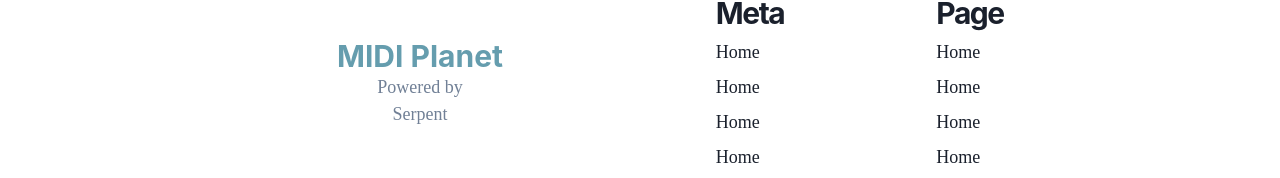
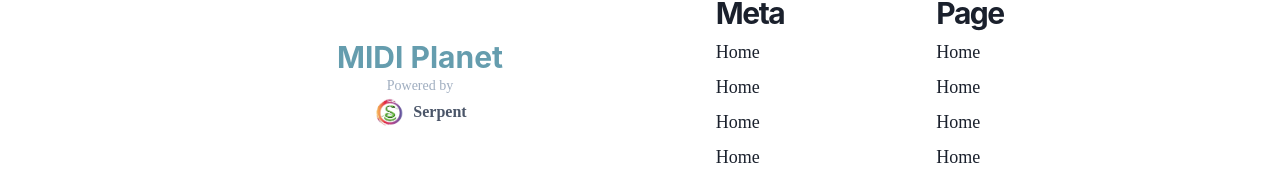
Before and after one commit to stonesaw/midi-planet-front, a Next.js app: page / in a window 1280 px wide. Shown: the part 613-791 px from the top of the page. Built offline with nearby package versions, Linux system fonts and the light colour scheme; no server answers.

Commit message:
add: header account section

```diff
--- a/src/components/footer.tsx
+++ b/src/components/footer.tsx
@@ -7,7 +7,9 @@ import {
   Grid,
   GridItem,
   Flex,
+  HStack,
 } from "@chakra-ui/react";
+import Image from "next/image";
 import NextLink from "next/link";
 
 import { Title } from "@/components/title";
@@ -33,12 +35,25 @@ const Footer = () => {
         <GridItem colSpan={2}>
           <Flex flexDir="column" align="center" justify="center" height="100%">
             <Title />
-            <Text fontSize="lg" color="gray.500">
+            <Text fontSize="sm" color="gray.400" textAlign="center">
               Powered by
             </Text>
-            <Text fontSize="lg" color="gray.500">
-              Serpent
-            </Text>
+            <HStack>
+              <Image
+                src="/serpent.png"
+                alt="Serpent Logo"
+                width={32}
+                height={32}
+              />
+              <Text
+                fontSize="md"
+                fontWeight="bold"
+                color="gray.600"
+                textAlign="center"
+              >
+                Serpent
+              </Text>
+            </HStack>
           </Flex>
         </GridItem>
 
--- /dev/null
+++ b/src/components/header/account.tsx
@@ -0,0 +1,66 @@
+import { TriangleDownIcon } from "@chakra-ui/icons";
+import {
+  Avatar,
+  HStack,
+  Link,
+  Menu,
+  MenuButton,
+  MenuDivider,
+  MenuItem,
+  MenuList,
+  Portal,
+} from "@chakra-ui/react";
+import { useSession } from "next-auth/react";
+import { signOut } from "next-auth/react";
+import NextLink from "next/link";
+import { useRouter } from "next/router";
+
+export const HeaderAccount = () => {
+  const session = useSession();
+  const router = useRouter();
+
+  if (session.status === "loading") return null;
+
+  if (session.status === "unauthenticated")
+    return (
+      <NextLink href="/login" passHref>
+        <Link
+          _hover={{ bg: "brand.500" }}
+          backgroundColor="brand.400"
+          color="white"
+          fontSize="lg"
+          px={4}
+          py={1.5}
+          borderRadius="md"
+          fontWeight={600}
+        >
+          Login
+        </Link>
+      </NextLink>
+    );
+
+  if (!session.data?.user?.image || !session.data?.user?.name) return null;
+
+  return (
+    <Menu>
+      <MenuButton>
+        <HStack cursor="pointer" p="2">
+          <Avatar
+            w="8"
+            h="8"
+            src={session.data.user.image}
+            name={session.data.user.name}
+          />
+          <TriangleDownIcon color="gray.500" />
+        </HStack>
+      </MenuButton>
+      <Portal>
+        <MenuList>
+          <MenuItem>Profile</MenuItem>
+          <MenuDivider />
+          <MenuItem onClick={() => signOut()}>Logout</MenuItem>
+        </MenuList>
+      </Portal>
+    </Menu>
+  );
+};
--- a/src/components/header/navItems.tsx
+++ b/src/components/header/navItems.tsx
@@ -1,44 +1,27 @@
 import { AddIcon } from "@chakra-ui/icons";
-import { Link, Button } from "@chakra-ui/react";
+import { Button } from "@chakra-ui/react";
 import NextLink from "next/link";
 
-const NavItems = () => {
-  return (
+import { HeaderAccount } from "@/components/header/account";
+
+const NavItems = () => (
   <>
     <NextLink href="/" passHref>
       <Button colorScheme="brand" variant="ghost">
         Home
       </Button>
     </NextLink>
-
     <NextLink href="/home" passHref>
       <Button colorScheme="brand" variant="ghost">
         Find
       </Button>
     </NextLink>
-
     <NextLink href="/editor" passHref>
       <Button leftIcon={<AddIcon />} colorScheme="brand" variant="outline">
         Create
       </Button>
     </NextLink>
-
-      <NextLink href="/login" passHref>
-        <Link
-          _hover={{ bg: "brand.500" }}
-          backgroundColor="brand.400"
-          color="white"
-          fontSize="lg"
-          px={4}
-          py={1.5}
-          borderRadius="md"
-          fontWeight={600}
-        >
-          Login
-        </Link>
-      </NextLink>
+    <HeaderAccount />
   </>
 );
-};
-
 export default NavItems;
--- a/src/pages/_app.tsx
+++ b/src/pages/_app.tsx
@@ -1,4 +1,5 @@
 import { ChakraProvider } from "@chakra-ui/react";
+import { SessionProvider } from "next-auth/react";
 import { DndProvider } from "react-dnd";
 import { HTML5Backend } from "react-dnd-html5-backend";
 
@@ -14,7 +15,7 @@ interface CustomAppProps extends AppProps {
 }
 
 function MyApp({ Component, pageProps }: CustomAppProps) {
-  const { title, description, keywords, isIndex, ...otherPageProps } =
+  const { session, title, description, keywords, isIndex, ...otherPageProps } =
     pageProps;
 
   const getLayout = Component.getLayout || ((page) => page);
@@ -27,11 +28,13 @@ function MyApp({ Component, pageProps }: CustomAppProps) {
         keywords={keywords}
         isIndex={isIndex}
       />
-      <ChakraProvider theme={theme}>
-        <DndProvider backend={HTML5Backend}>
-          {getLayout(<Component {...otherPageProps} />)}
-        </DndProvider>
-      </ChakraProvider>
+      <SessionProvider session={session}>
+        <ChakraProvider theme={theme}>
+          <DndProvider backend={HTML5Backend}>
+            {getLayout(<Component {...otherPageProps} />)}
+          </DndProvider>
+        </ChakraProvider>
+      </SessionProvider>
     </>
   );
 }
--- a/src/types/page.tsx
+++ b/src/types/page.tsx
@@ -1,7 +1,9 @@
 import { NextPage } from "next";
+import { Session } from "next-auth";
 import { ReactElement, ReactNode } from "react";
 
 interface BasePageProps {
+  session: Session;
   title?: string;
   description?: string;
   keywords?: string;
```
Also changed, not shown: public/serpent.png (added). Lines whose indentation alone changed are shown as unchanged.
